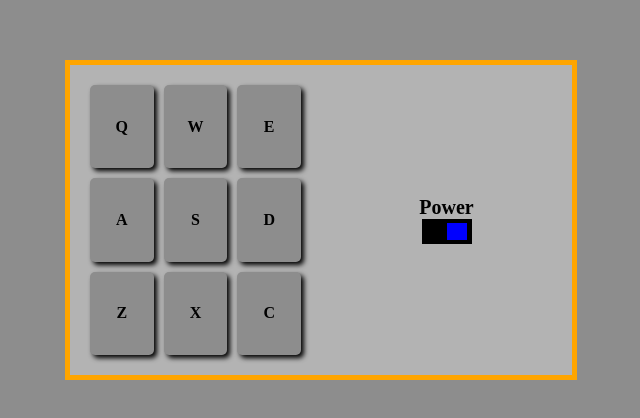
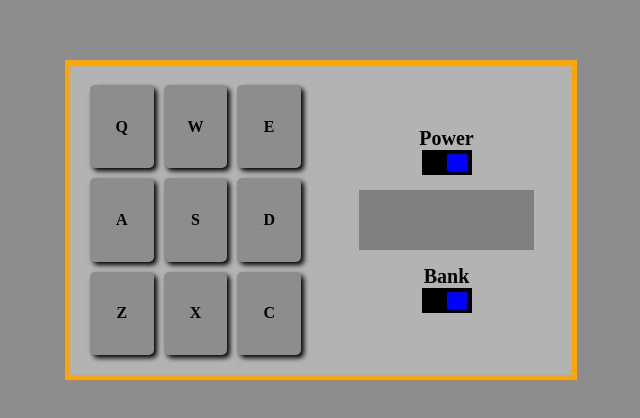
Before and after one commit to mdtagg/React_Drum_Kit, a React (Vite) app: page / in a window 1280 px wide. Shown: the part 180-598 px from the top of the page, without its empty margins (319-959 px from the left). Built offline with nearby package versions, Linux system fonts and the light colour scheme.

Commit message:
made the control buttons into a seperate component
because the power and bank button have the same styling and function
the conrtol button was extracted into a seperate component for reuse

```diff
--- a/src/App/index.tsx
+++ b/src/App/index.tsx
@@ -1,6 +1,6 @@
 import "./index.css"
-import DrumKeys from "../DrumKeys"
-import Controls from "../Controls"
+import DrumKeys from "../components/DrumKeys"
+import Controls from "../components/Controls"
 
 function App() {
 
--- a/src/Controls/index.tsx
+++ /dev/null
@@ -1,14 +0,0 @@
-import "./index.css"
-
-const Controls = () => {
-    return (
-        <div className="controls-container">
-            <p className="button-title">Power</p>
-            <button className="power-button">
-                <div className="slider"></div>
-            </button>
-        </div>
-    )
-}
-
-export default Controls
--- a/src/Controls/index.css
+++ b/src/components/Control-Button/index.css
@@ -1,20 +1,9 @@
-
-
-.controls-container {
-    display:flex;
-    flex-direction:column;
-    justify-content: center;
-    align-items: center;
-    height:100%;
-    width:50%;
-}
-
 .button-title {
     font-size:1.25rem;
     font-weight:bold;
 }
 
-.power-button {
+.control-button {
     height:25px;
     width:50px;
     background:black;
--- /dev/null
+++ b/src/components/Control-Button/index.tsx
@@ -0,0 +1,22 @@
+import "./index.css"
+
+interface ControlButtonProps {
+    title:string
+
+}
+
+const ControlButton = (props:ControlButtonProps) => {
+
+    const { title } = props
+
+    return (
+        <>
+            <p className="button-title">{title}</p>
+            <button className="control-button">
+                <div className="slider"></div>
+            </button>
+        </>
+    )
+}
+
+export default ControlButton
--- /dev/null
+++ b/src/components/Controls/index.css
@@ -0,0 +1,17 @@
+
+.controls-container {
+    display:flex;
+    flex-direction:column;
+    justify-content: center;
+    align-items: center;
+    height:100%;
+    width:50%;
+}
+
+#display {
+    width:70%;
+    height:60px;
+    background:grey;
+    margin-top:15px;
+    margin-bottom:15px;
+}
--- /dev/null
+++ b/src/components/Controls/index.tsx
@@ -0,0 +1,23 @@
+import "./index.css"
+import ControlButton from "../Control-Button"
+
+const Controls = () => {
+    return (
+        <div className="controls-container">
+            <ControlButton
+                title="Power"
+            />
+            <div id="display">
+
+            </div>
+            <div className="volume-slider">
+                <div className="volume-tab"></div>
+            </div>
+            <ControlButton
+                title="Bank"
+            />
+        </div>
+    )
+}
+
+export default Controls
```
Also changed, not shown: src/components/DrumKeys/index.css (renamed from src/DrumKeys/index.css), src/components/DrumKeys/index.tsx (renamed from src/DrumKeys/index.tsx).
